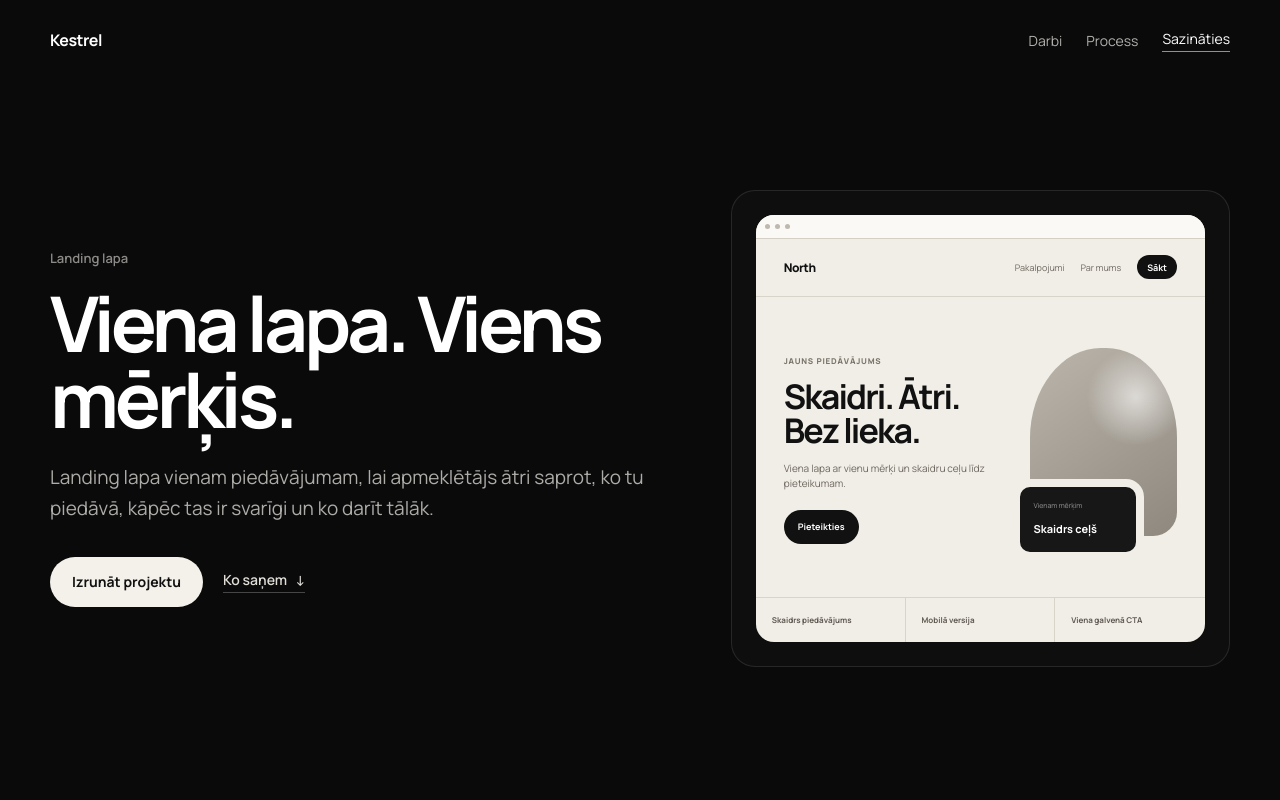
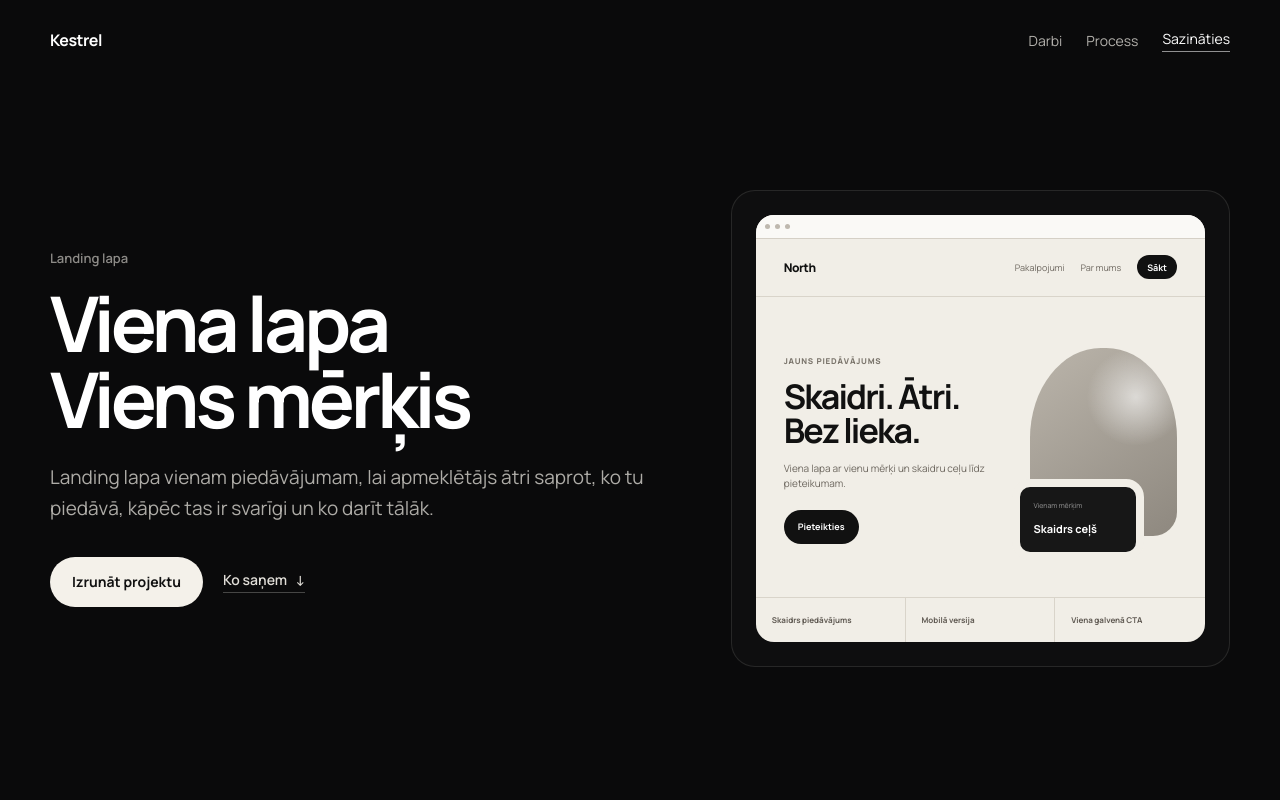
Before and after one commit to davisl24/WEBSITEAGENCY, a Next.js app: page /pakalpojumi/landing-lapa in a window 1280 px wide. Shown: the top 800 px of the page. Built offline with nearby package versions, Linux system fonts and the light colour scheme.

Commit message:
copy: remove punctuation from landing hero heading

```diff
--- a/app/pakalpojumi/landing-lapa/page.tsx
+++ b/app/pakalpojumi/landing-lapa/page.tsx
@@ -22,7 +22,7 @@ export default function LandingPage() {
       <section className="service-page-hero">
         <div>
           <p className="service-page-kicker">Landing lapa</p>
-          <h1>Viena lapa. Viens mērķis.</h1>
+          <h1>Viena lapa<br/>Viens mērķis</h1>
           <p className="service-page-lead">
             Landing lapa vienam piedāvājumam, lai apmeklētājs ātri saprot,
             ko tu piedāvā, kāpēc tas ir svarīgi un ko darīt tālāk.
```
